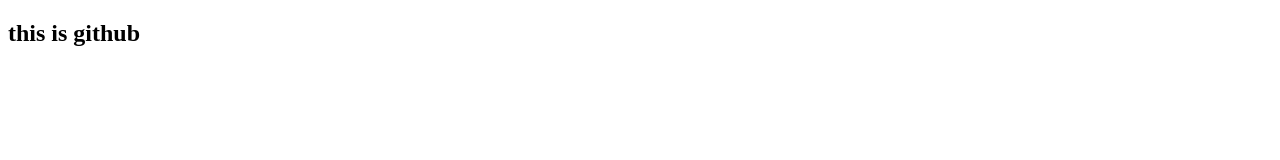
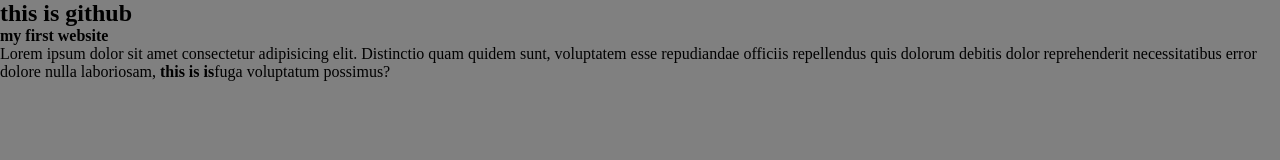
Before and after one commit to airinrahat/my-simple-website, a plain HTML site: page index.html in a window 1280 px wide. Drawn offline with Linux system fonts and the light colour scheme.

Commit message:
add style file

```diff
--- a/index.html
+++ b/index.html
@@ -4,8 +4,13 @@
     <meta charset="UTF-8">
     <meta name="viewport" content="width=device-width, initial-scale=1.0">
     <title>my simple website</title>
+    <link rel="stylesheet" href="styles/style.css">
 </head>
 <body>
    <h2>this is github</h2>
+   <h4>my first website </h4>
+   <p>Lorem ipsum dolor sit amet consectetur adipisicing elit. Distinctio quam quidem sunt, voluptatem esse repudiandae officiis repellendus quis dolorum debitis dolor reprehenderit necessitatibus error dolore nulla laboriosam,  <b>this is is</b>fuga voluptatum possimus?
+   </p>
+
 </body>
 </html>
--- /dev/null
+++ b/styles/style.css
@@ -0,0 +1,6 @@
+*{
+    padding: 0;
+    margin: 0;
+    box-sizing: border-box;
+    background-color: gray;
+}
```
